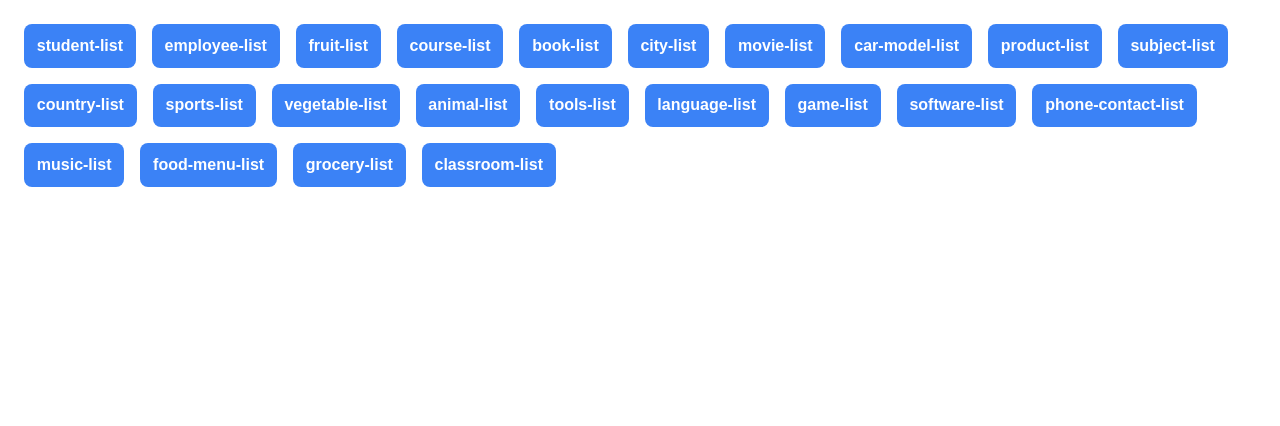
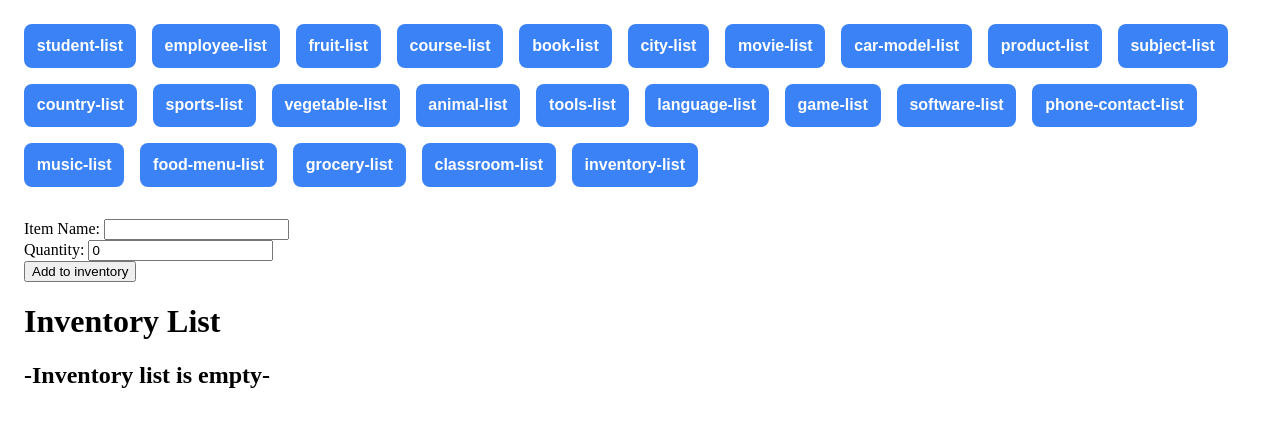
Before and after one commit to devken4u/angular-50-ds-services, an Angular app: page /inventory-list in a window 1280 px wide. Before the commit this address led to /. Shown: the top 426 px of the page. Built offline with nearby package versions, Linux system fonts and the light colour scheme.

Commit message:
feat(inventory list): Added inventory list component

```diff
--- a/src/app/app.module.ts
+++ b/src/app/app.module.ts
@@ -27,6 +27,7 @@ import { MusicListComponent } from './music-list/music-list.component';
 import { FoodMenuListComponent } from './food-menu-list/food-menu-list.component';
 import { GroceryListComponent } from './grocery-list/grocery-list.component';
 import { ClassroomListComponent } from './classroom-list/classroom-list.component';
+import { InventoryListComponent } from './inventory-list/inventory-list.component';
 
 @NgModule({
   declarations: [
@@ -53,7 +54,8 @@ import { ClassroomListComponent } from './classroom-list/classroom-list.componen
     MusicListComponent,
     FoodMenuListComponent,
     GroceryListComponent,
-    ClassroomListComponent
+    ClassroomListComponent,
+    InventoryListComponent
   ],
   imports: [
     RouterOutlet,
--- a/src/app/app.routes.ts
+++ b/src/app/app.routes.ts
@@ -22,6 +22,7 @@ import { MusicListComponent } from './music-list/music-list.component';
 import { FoodMenuListComponent } from './food-menu-list/food-menu-list.component';
 import { GroceryListComponent } from './grocery-list/grocery-list.component';
 import { ClassroomListComponent } from './classroom-list/classroom-list.component';
+import { InventoryListComponent } from './inventory-list/inventory-list.component';
 
 export const routes: Routes = [
   { path: '', redirectTo: 'student-list', pathMatch: 'full' },
@@ -48,4 +49,5 @@ export const routes: Routes = [
   { path: 'food-menu-list', component: FoodMenuListComponent },
   { path: 'grocery-list', component: GroceryListComponent },
   { path: 'classroom-list', component: ClassroomListComponent },
+  { path: 'inventory-list', component: InventoryListComponent },
 ];
--- /dev/null
+++ b/src/app/inventory-list/inventory-list.component.html
@@ -0,0 +1,26 @@
+<main>
+  <div>
+    <label for="name">Item Name: </label>
+    <input type="text" id="name" [(ngModel)]="name" />
+    <br />
+    <label for="quantity">Quantity: </label>
+    <input type="number" id="quantity" [(ngModel)]="quantity" />
+    <br />
+    <button (click)="add()">Add to inventory</button>
+  </div>
+  <div>
+    <h1>Inventory List</h1>
+    @if( inventoryList.length === 0){
+    <h2>-Inventory list is empty-</h2>
+    }@else{
+    <ol>
+      @for( inventory of inventoryList; track $index){
+      <li [style.marginBottom]="'20px'">
+        Item Name: {{ inventory.name }} <br />
+        Quantity: {{ inventory.quantity }}
+      </li>
+      }
+    </ol>
+    }
+  </div>
+</main>
--- /dev/null
+++ b/src/app/inventory-list/inventory-list.component.ts
@@ -0,0 +1,23 @@
+import { Component } from '@angular/core';
+import { Inventory } from '../types';
+
+@Component({
+  selector: 'app-inventory-list',
+  templateUrl: './inventory-list.component.html',
+  styleUrl: './inventory-list.component.css',
+})
+export class InventoryListComponent {
+  inventoryList: Inventory[] = [];
+
+  name: string = '';
+  quantity: number = 0;
+
+  add() {
+    this.inventoryList.push({
+      name: this.name,
+      quantity: this.quantity,
+    });
+    this.name = '';
+    this.quantity = 0;
+  }
+}
--- a/src/app/types.ts
+++ b/src/app/types.ts
@@ -106,3 +106,8 @@ export type Classroom = {
   name: string;
   roomNumber: number;
 };
+
+export type Inventory = {
+  name: string;
+  quantity: number;
+};
```
Also changed, not shown: src/app/inventory-list/inventory-list.component.css (added), 1 other file (tests, documents, lock files or other folders).
